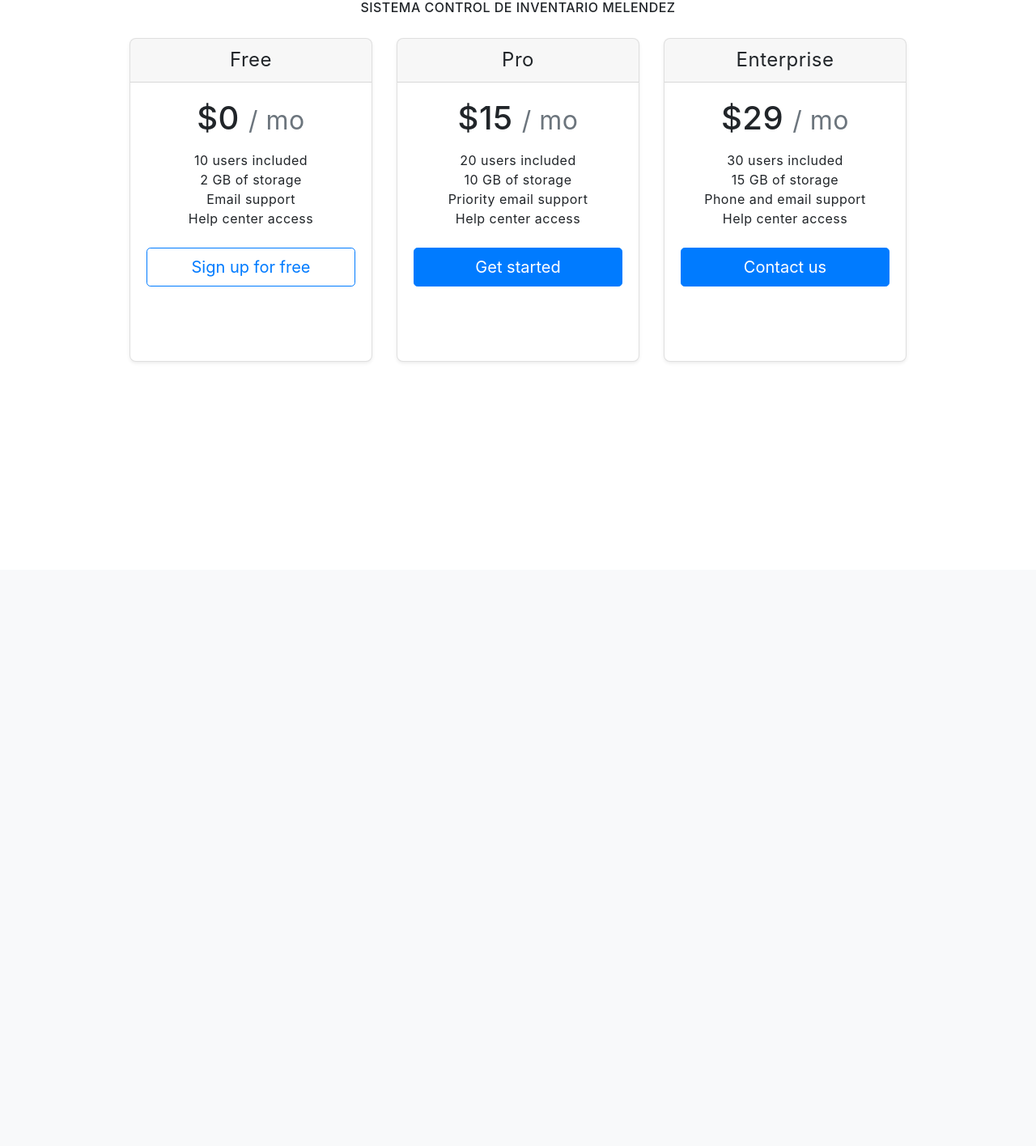
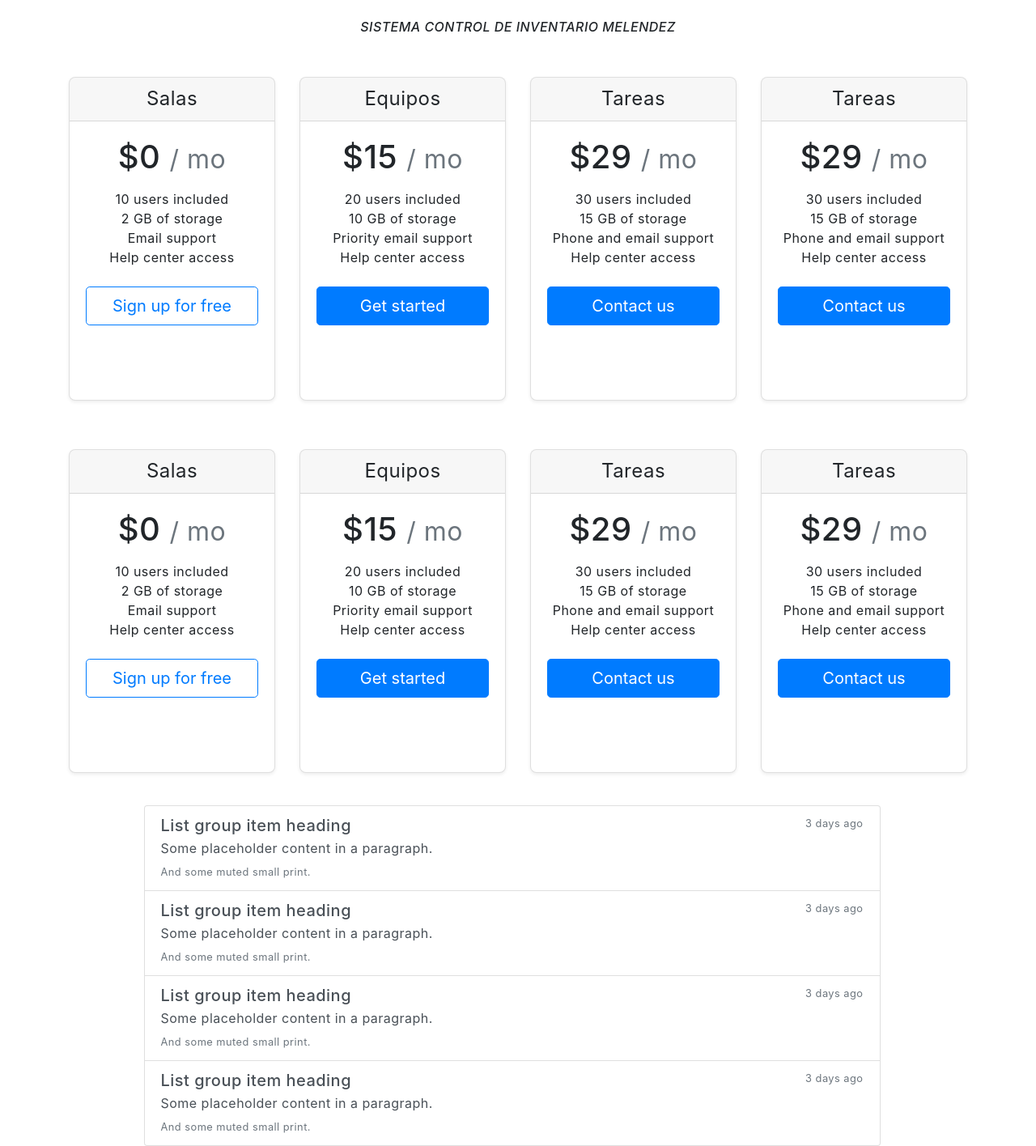
Before and after one commit to afvohalo/SDI-EP2021, a PHP site: page / in a window 1280 px wide. Shown: the part 96-1512 px from the top of the page at 81% size. Before the commit the page ends 543 px from the top, so only its background shows below. Run offline with PHP 8.4, Linux system fonts and the light colour scheme; some libraries are stand-ins or nearby versions.

Commit message:
cambios 24/09

```diff
--- a/P_unicatolica/views/main/index.php
+++ b/P_unicatolica/views/main/index.php
@@ -1,5 +1,6 @@
 <center>
-    <h6 class="titulo_inicio">SISTEMA CONTROL DE INVENTARIO MELENDEZ</h6>
+
+    <br><h6 class="titulo_inicio font-italic">SISTEMA CONTROL DE INVENTARIO MELENDEZ</h6><br>
 </center>
 
 
@@ -11,7 +12,7 @@
         <div class="card-deck mb-3 text-center">
             <div class="card mb-4 shadow-sm">
                 <div class="card-header">
-                    <h4 class="my-0 font-weight-normal">Free</h4>
+                    <h4 class="my-0 font-weight-normal">Salas</h4>
                 </div>
                 <div class="card-body">
                     <h1 class="card-title pricing-card-title">$0 <small class="text-muted">/ mo</small></h1>
@@ -26,7 +27,7 @@
             </div>
             <div class="card mb-4 shadow-sm">
                 <div class="card-header">
-                    <h4 class="my-0 font-weight-normal">Pro</h4>
+                    <h4 class="my-0 font-weight-normal">Equipos</h4>
                 </div>
                 <div class="card-body">
                     <h1 class="card-title pricing-card-title">$15 <small class="text-muted">/ mo</small></h1>
@@ -41,7 +42,88 @@
             </div>
             <div class="card mb-4 shadow-sm">
                 <div class="card-header">
-                    <h4 class="my-0 font-weight-normal">Enterprise</h4>
+                    <h4 class="my-0 font-weight-normal">Tareas</h4>
+                </div>
+                <div class="card-body">
+                    <h1 class="card-title pricing-card-title">$29 <small class="text-muted">/ mo</small></h1>
+                    <ul class="list-unstyled mt-3 mb-4">
+                        <li>30 users included</li>
+                        <li>15 GB of storage</li>
+                        <li>Phone and email support</li>
+                        <li>Help center access</li>
+                    </ul>
+                    <button type="button" class="btn btn-lg btn-block btn-primary">Contact us</button>
+                </div>
+            </div>
+            <div class="card mb-4 shadow-sm">
+                <div class="card-header">
+                    <h4 class="my-0 font-weight-normal">Tareas</h4>
+                </div>
+                <div class="card-body">
+                    <h1 class="card-title pricing-card-title">$29 <small class="text-muted">/ mo</small></h1>
+                    <ul class="list-unstyled mt-3 mb-4">
+                        <li>30 users included</li>
+                        <li>15 GB of storage</li>
+                        <li>Phone and email support</li>
+                        <li>Help center access</li>
+                    </ul>
+                    <button type="button" class="btn btn-lg btn-block btn-primary">Contact us</button>
+                </div>
+            </div>
+
+
+        </div>
+
+        <!--  SEGUNDA FILA                  -->
+        <div class="card-deck mb-3 text-center">
+            <div class="card mb-4 shadow-sm">
+                <div class="card-header">
+                    <h4 class="my-0 font-weight-normal">Salas</h4>
+                </div>
+                <div class="card-body">
+                    <h1 class="card-title pricing-card-title">$0 <small class="text-muted">/ mo</small></h1>
+                    <ul class="list-unstyled mt-3 mb-4">
+                        <li>10 users included</li>
+                        <li>2 GB of storage</li>
+                        <li>Email support</li>
+                        <li>Help center access</li>
+                    </ul>
+                    <button type="button" class="btn btn-lg btn-block btn-outline-primary">Sign up for free</button>
+                </div>
+            </div>
+            <div class="card mb-4 shadow-sm">
+                <div class="card-header">
+                    <h4 class="my-0 font-weight-normal">Equipos</h4>
+                </div>
+                <div class="card-body">
+                    <h1 class="card-title pricing-card-title">$15 <small class="text-muted">/ mo</small></h1>
+                    <ul class="list-unstyled mt-3 mb-4">
+                        <li>20 users included</li>
+                        <li>10 GB of storage</li>
+                        <li>Priority email support</li>
+                        <li>Help center access</li>
+                    </ul>
+                    <button type="button" class="btn btn-lg btn-block btn-primary">Get started</button>
+                </div>
+            </div>
+            <div class="card mb-4 shadow-sm">
+                <div class="card-header">
+                    <h4 class="my-0 font-weight-normal">Tareas</h4>
+                </div>
+                <div class="card-body">
+                    <h1 class="card-title pricing-card-title">$29 <small class="text-muted">/ mo</small></h1>
+                    <ul class="list-unstyled mt-3 mb-4">
+                        <li>30 users included</li>
+                        <li>15 GB of storage</li>
+                        <li>Phone and email support</li>
+                        <li>Help center access</li>
+                    </ul>
+                    <button type="button" class="btn btn-lg btn-block btn-primary">Contact us</button>
+                </div>
+            </div>
+            <div class="card mb-4 shadow-sm">
+                <div class="card-header">
+                    <h4 class="my-0 font-weight-normal">Tareas</h4>
                 </div>
                 <div class="card-body">
                     <h1 class="card-title pricing-card-title">$29 <small class="text-muted">/ mo</small></h1>
@@ -58,6 +140,46 @@
 
 
 
+
+
+        <div class="list-group col-sm-10">
+            <a href="#" class="list-group-item list-group-item-action">
+    <div class="d-flex w-100 justify-content-between">
+      <h5 class="mb-1">List group item heading</h5>
+      <small class="text-muted">3 days ago</small>
+    </div>
+    <p class="mb-1">Some placeholder content in a paragraph.</p>
+    <small class="text-muted">And some muted small print.</small>
+  </a>
+  <a href="#" class="list-group-item list-group-item-action">
+    <div class="d-flex w-100 justify-content-between">
+      <h5 class="mb-1">List group item heading</h5>
+      <small class="text-muted">3 days ago</small>
+    </div>
+    <p class="mb-1">Some placeholder content in a paragraph.</p>
+    <small class="text-muted">And some muted small print.</small>
+  </a>
+  <a href="#" class="list-group-item list-group-item-action">
+    <div class="d-flex w-100 justify-content-between">
+      <h5 class="mb-1">List group item heading</h5>
+      <small class="text-muted">3 days ago</small>
+    </div>
+    <p class="mb-1">Some placeholder content in a paragraph.</p>
+    <small class="text-muted">And some muted small print.</small>
+  </a>
+  <a href="#" class="list-group-item list-group-item-action">
+    <div class="d-flex w-100 justify-content-between">
+      <h5 class="mb-1">List group item heading</h5>
+      <small class="text-muted">3 days ago</small>
+    </div>
+    <p class="mb-1">Some placeholder content in a paragraph.</p>
+    <small class="text-muted">And some muted small print.</small>
+  </a>
+</div>
+
+
+
+</div>
 
 
     </div>
```
